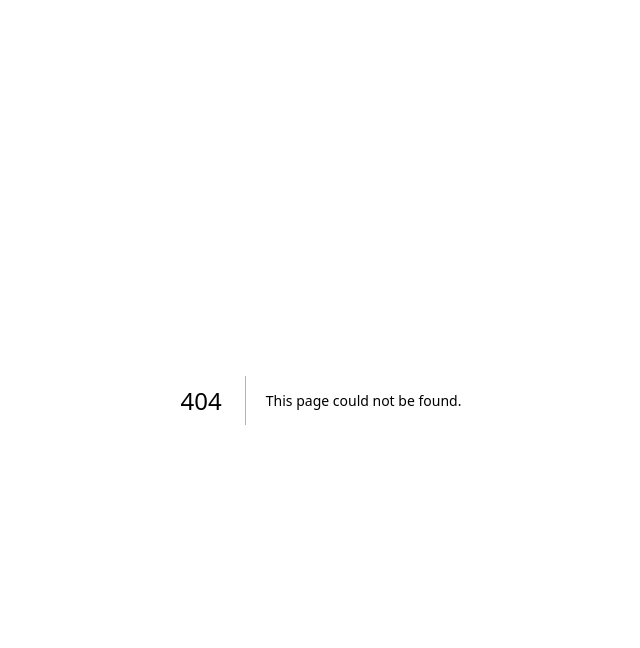
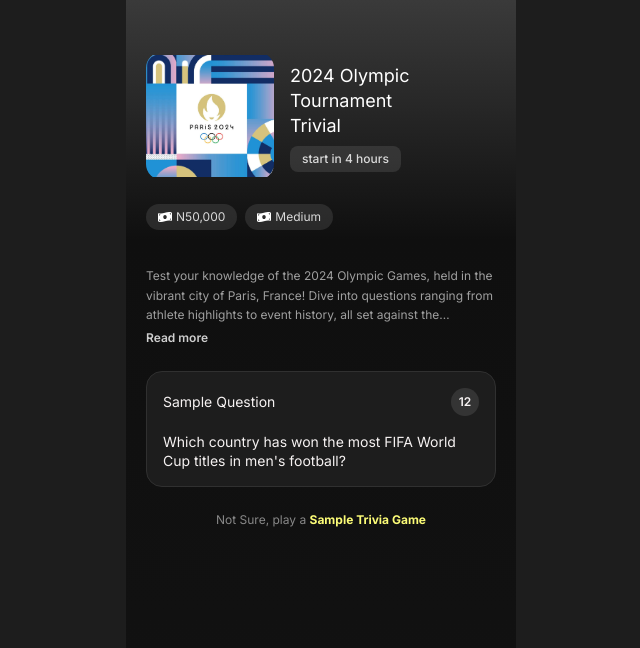
Before and after one commit to DaSpunk778/trivia-flow, a Next.js app: page /noon in a window 1280 px wide. Before the commit this address had no page. Shown: the top 648 px of the page, without its empty margins (319-959 px from the left). Built offline with nearby package versions, Linux system fonts and the light colour scheme.

Commit message:
update noon page

```diff
--- a/app/landing/page.tsx
+++ b/app/landing/page.tsx
@@ -28,18 +28,21 @@
 
 const triviaList = [
   {
+    id: "big-band-questions-1",
     title: "Big Band Questions",
     prize: "Win up to ₦20,000",
     closes: "Closes in 2 hours",
     image: "/Glow.jpg",
   },
   {
+    id: "big-band-questions-2",
     title: "Big Band Questions",
     prize: "Win up to ₦20,000",
     closes: "Closes in 2 hours",
     image: "/Glow.jpg",
   },
   {
+    id: "big-band-questions-3",
     title: "Big Band Questions",
     prize: "Win up to ₦20,000",
     closes: "Closes in 2 hours",
@@ -55,7 +58,7 @@
     <div className="min-h-screen bg-[linear-gradient(180deg,#3A3A3A_0%,#0F0F0F_30%,#121212_100%)] text-white flex flex-col items-center">
       <div className="w-full max-w-97.5 flex flex-col min-h-screen">
         {/* the Header */}
-        <div className="sticky top-0 z-50 backdrop-blur-md  px-5 py-4">
+        <div className="sticky top-0 z-50 backdrop-blur-md  px-5 py-4 bg-[]#1D1D1D]">
           {/* menu and tabs */}
           <div className="relative flex items-center justify-between mb-4">
             <Menu className="w-8 h-6 text-[#CDCACA]" />
@@ -111,12 +114,12 @@
             </button>
           </div>
 
-          <div className="flex flex-col divide-y divide-white/10">
+          <div className="flex flex-col ">
             {triviaList.map((trivia, i) => (
               <TriviaCard
                 key={i}
                 {...trivia}
-                onPlay={() => console.log("play", i)}
+                onPlay={() => router.push("/noon")}
               />
             ))}
           </div>
--- /dev/null
+++ b/app/noon/page.tsx
@@ -0,0 +1,95 @@
+"use client";
+
+import { useState } from "react";
+import { useRouter } from "next/navigation";
+import Image from "next/image";
+import { FaMoneyBillWave } from "react-icons/fa";
+
+export default function NoonPage() {
+  const router = useRouter();
+  const [expanded, setExpanded] = useState(false);
+
+  return (
+    <div className="min-h-screen bg-[linear-gradient(180deg,#3A3A3A_0%,#0F0F0F_30%,#121212_100%)] text-white flex flex-col items-center">
+      <div className="w-full max-w-97.5 flex flex-col min-h-screen px-5 py-6 gap-6">
+        {/** Banner */}
+        <div className="flex gap-4 pt-7">
+          <div className="relative h-32 w-32 shrink-0 overflow-hidden rounded-2xl ">
+            <Image
+              src="/paris24.png"
+              alt="img"
+              fill
+              className="object-contain"
+            />
+          </div>
+          <div className="flex flex-col gap-2 mt-3">
+            <h1 className="text-[18px] font-semi-bold leading-snug text-white">
+              2024 Olympic Tournament
+              <br /> Trivial
+            </h1>
+            <span className="self-start rounded-lg  bg-white/10  px-3 py-1 text-[12px] font-medium text-[#DADADA]">
+              start in 4 hours
+            </span>
+          </div>
+        </div>
+
+        {/* Tag pills */}
+        <div className="flex gap-2">
+          <div className="flex items-center gap-1 rounded-full bg-white/10 px-3 py-1 text-[12px]  text-[#DADADA]">
+            <FaMoneyBillWave size={14} className="text-white" />
+            N50,000
+          </div>
+          <div className="flex items-center gap-1 rounded-full bg-white/10 px-3 py-1 text-[12px]  text-[#DADADA]">
+            <FaMoneyBillWave size={14} className="text-white" />
+            Medium
+          </div>
+        </div>
+
+        {/* Description */}
+        <div className="flex flex-col gap-1">
+          <p
+            className={`text-[12px] leading-relaxed mt-3 text-white/60 ${
+              expanded ? "" : "line-clamp-3"
+            }`}
+          >
+            Test your knowledge of the 2024 Olympic Games, held in the vibrant
+            city of Paris, France! Dive into questions ranging from athlete
+            highlights to event history, all set against the backdrop of one of
+            the world&apos;s most iconic sporting celebrations.
+          </p>
+          <button
+            onClick={() => setExpanded(!expanded)}
+            className="self-start text-[12px] font-semibold text-white/80"
+          >
+            {expanded ? "Read less" : "Read more"}
+          </button>
+        </div>
+
+         {/* Sample question card */}
+        <div className="rounded-2xl border border-[#303030]  bg-[#1D1D1D] p-4 flex flex-col gap-4">
+          <div className="flex items-center justify-between">
+            <span className="text-[14px]  text-[#F6F2F2]">
+              Sample Question
+            </span>
+            <span className="flex h-7 w-7 items-center justify-center rounded-full bg-white/10 text-[12px] font-semibold text-[#F6F2F2]">
+              12
+            </span>
+          </div>
+          <p className="text-[14px] text-[#F6F2F2] leading-snug">
+            Which country has won the most FIFA World Cup titles in
+            men&apos;s football?
+          </p>
+        </div>
+
+         {/* CTA link */}
+        <button
+          onClick={() => router.push("/noon2")}
+          className="text-center text-[12px] text-white/50"
+        >
+          Not Sure, play a{" "}
+          <span className="font-bold text-[#FCFC77]">Sample Trivia Game</span>
+        </button>
+      </div>
+    </div>
+  );
+}
--- a/components/triviaCard.tsx
+++ b/components/triviaCard.tsx
@@ -1,6 +1,7 @@
 import Image from "next/image";
 
 type TriviaCardProps = {
+  id: string;
   title: string;
   prize: string;
   closes: string;
--- a/package.json
+++ b/package.json
@@ -12,7 +12,8 @@
     "lucide-react": "^1.20.0",
     "next": "16.2.9",
     "react": "19.2.4",
-    "react-dom": "19.2.4"
+    "react-dom": "19.2.4",
+    "react-icons": "^5.6.0"
   },
   "devDependencies": {
     "@tailwindcss/postcss": "^4",
```
Also changed, not shown: public/bigband.jpg (added), 1 other file (tests, documents, lock files or other folders).
